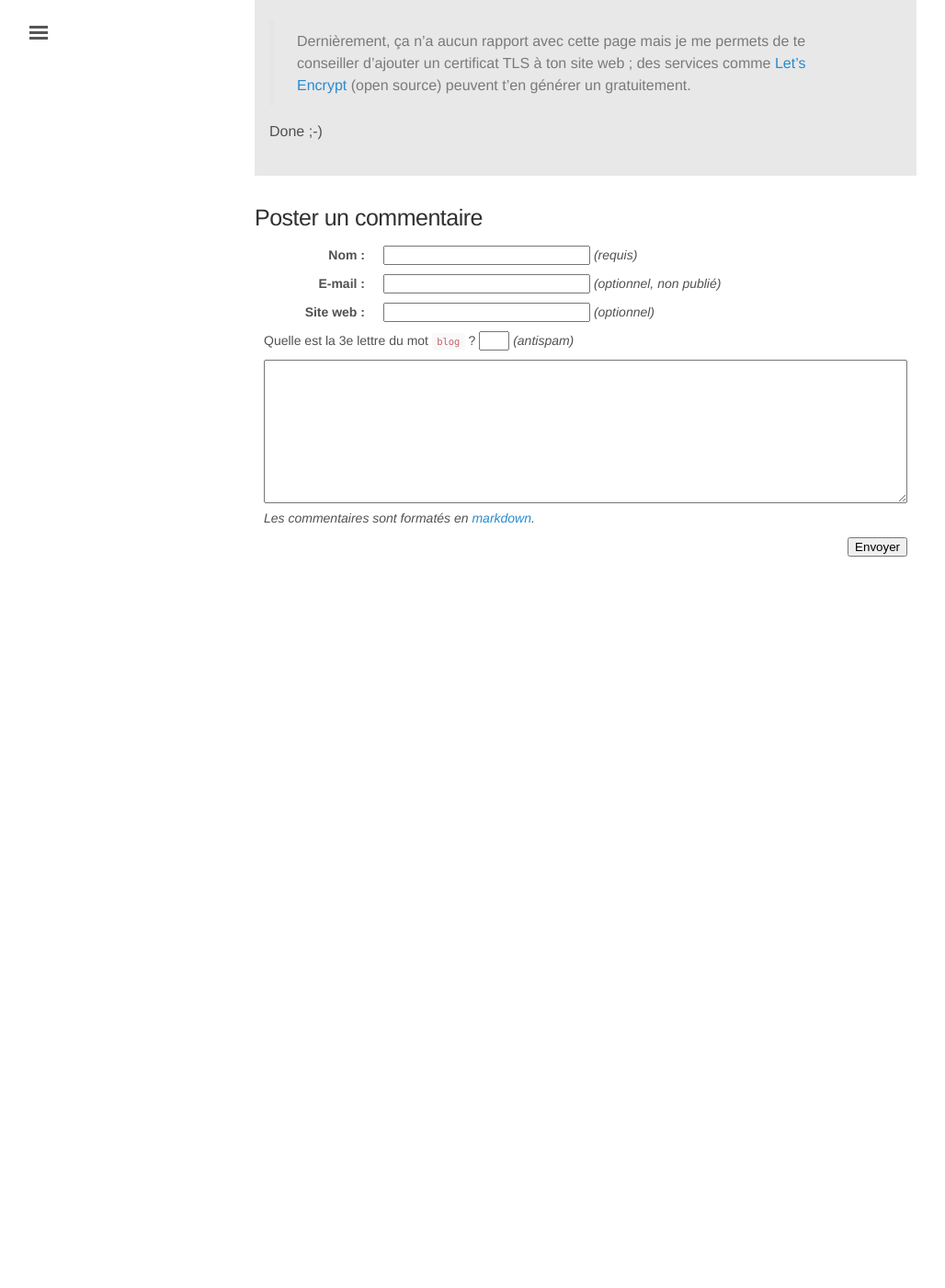
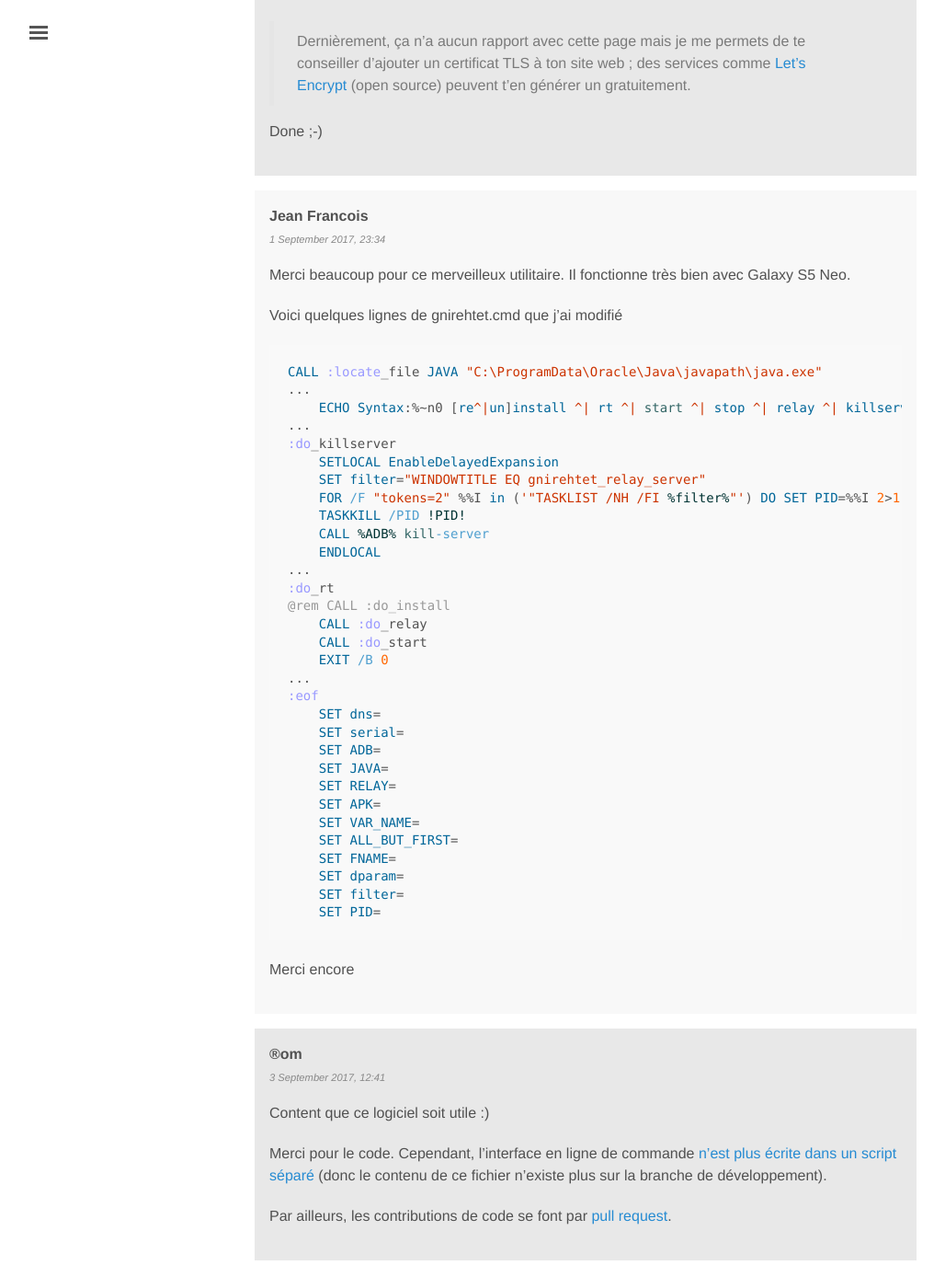
Before and after one commit to rom1v/blog.rom1v.com, a Jekyll site: the page built from _posts/2017-03-30-gnirehtet.md, in a window 1280 px wide and 1400 px high, scrolled down 10040 px. Shown: the whole window at 92% size, without its empty margins (3-1031 px from the left). Built offline with Jekyll 4.4.1, drawn with Linux system fonts in a browser that asks for light colours; before the commit the page ends 10670 px from its top, so only the background shows below that.

Commit message:
Publish comments for Gnirehtet

```diff
--- a/_data/comments-2017-03-gnirehtet.yaml
+++ b/_data/comments-2017-03-gnirehtet.yaml
@@ -221,3 +221,61 @@
     > peuvent t'en générer un gratuitement.
 
     Done ;-)
+- id: 14
+  author: Jean Francois
+  date: 2017-09-01 23:34:37+02:00
+  contents: |
+    Merci beaucoup pour ce merveilleux utilitaire.
+    Il fonctionne très bien avec Galaxy S5 Neo.
+
+    Voici quelques lignes de gnirehtet.cmd que j'ai modifié
+
+    {% highlight dosbatch %}
+    CALL :locate_file JAVA "C:\ProgramData\Oracle\Java\javapath\java.exe"
+    ...
+        ECHO Syntax:%~n0 [re^|un]install ^| rt ^| start ^| stop ^| relay ^| killserver ^| kill
+    ...
+    :do_killserver
+        SETLOCAL EnableDelayedExpansion
+        SET filter="WINDOWTITLE EQ gnirehtet_relay_server"
+        FOR /F "tokens=2" %%I in ('"TASKLIST /NH /FI %filter%"') DO SET PID=%%I 2>1
+        TASKKILL /PID !PID!
+        CALL %ADB% kill-server
+        ENDLOCAL
+    ...
+    :do_rt
+    @rem CALL :do_install
+        CALL :do_relay
+        CALL :do_start
+        EXIT /B 0
+    ...
+    :eof
+        SET dns=
+        SET serial=
+        SET ADB=
+        SET JAVA=
+        SET RELAY=
+        SET APK=
+        SET VAR_NAME=
+        SET ALL_BUT_FIRST=
+        SET FNAME=
+        SET dparam=
+        SET filter=
+        SET PID=
+    {% endhighlight %}
+
+    Merci encore
+- id: 15
+  author: ®om
+  date: 2017-09-03 12:41:34+02:00
+  contents: |
+    Content que ce logiciel soit utile :)
+
+    Merci pour le code. Cependant, l'interface en ligne de commande [n'est
+    plus écrite dans un script séparé][cli-java] (donc le contenu de ce
+    fichier n'existe plus sur la branche de développement).
+
+    Par ailleurs, les contributions de code se font par [pull request].
+
+    [cli-java]: https://github.com/Genymobile/gnirehtet/commit/e0a7bdc5a545555a60a9b7d2066b81a3845a7438
+    [pull request]: https://help.github.com/articles/about-pull-requests/
```
